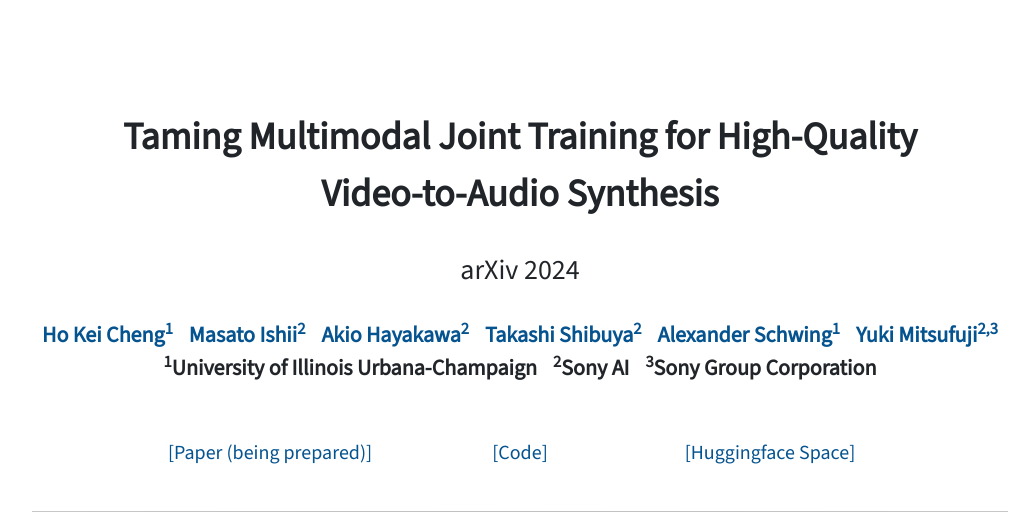
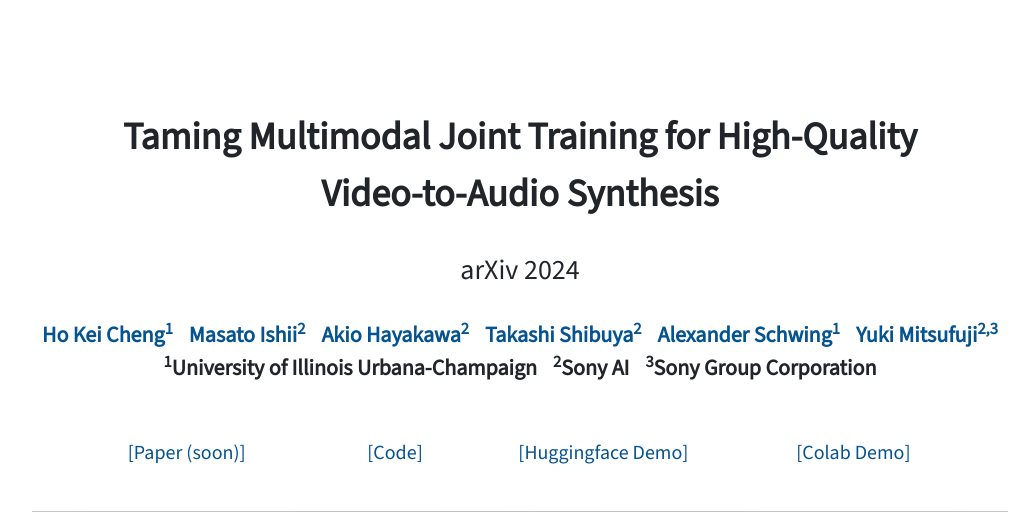
Before and after one commit to zsxkib/cog-mmaudio, a plain HTML site: page docs/index.html in a window 1280 px wide. Shown: the top 525 px of the page, without its empty margins (120-1149 px from the left). Drawn offline with nearby package versions, Linux system fonts and the light colour scheme.

Commit message:
add colab demo

```diff
--- a/docs/index.html
+++ b/docs/index.html
@@ -87,18 +87,17 @@
                     <a href="https://arxiv.org/abs/2310.12982">[arXiv]</a>
                 </div> -->
                 <div class="col-sm-3">
-                    <a href="">[Paper (being prepared)]</a>
+                    <a href="">[Paper (soon)]</a>
                 </div>
-                <div class="col-sm-3">
+                <div class="col-sm-2">
                     <a href="https://github.com/hkchengrex/MMAudio">[Code]</a>
                 </div>
                 <div class="col-sm-3">
-                    <a href="https://huggingface.co/spaces/hkchengrex/MMAudio">[Huggingface Space]</a>
+                    <a href="https://huggingface.co/spaces/hkchengrex/MMAudio">[Huggingface Demo]</a>
                 </div>
-                <!-- <div class="col-sm-2">
-                    <a
-                        href="https://colab.research.google.com/drive/1yo43XTbjxuWA7XgCUO9qxAi7wBI6HzvP?usp=sharing">[Colab]</a>
-                </div> -->
+                <div class="col-sm-3">
+                    <a href="https://colab.research.google.com/drive/1TAaXCY2-kPk4xE4PwKB3EqFbSnkUuzZ8?usp=sharing">[Colab Demo]</a>
+                </div>
             </div>
 
             <br>
```
Also changed, not shown: 1 other file.
